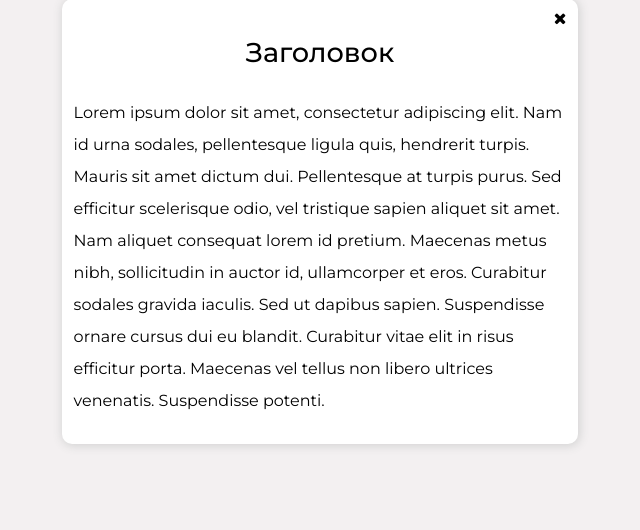
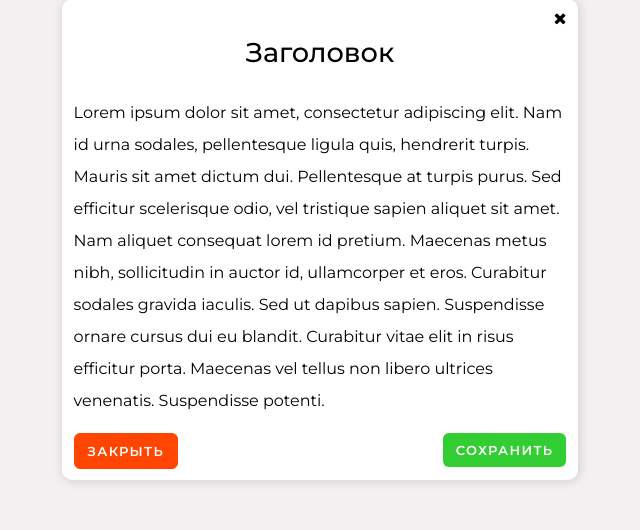
Before and after one commit to Sergisa/WebTrain, a PHP site: page / in a window 1280 px wide. Shown: the part 25-555 px from the top of the page, without its empty margins (320-960 px from the left). Run offline with PHP 8.4, Linux system fonts and the light colour scheme; some libraries are stand-ins or nearby versions.

Commit message:
Дизайн кнопок

```diff
--- a/card.css
+++ b/card.css
@@ -18,3 +18,37 @@
     float: right;
     cursor: pointer;
 }
+.card .action{
+    cursor: pointer;
+    outline: none;
+    padding: 1em;
+    border-radius: 6px;
+    font-size: 13px;
+    line-height: 8px;
+    font-family: 'Montserrat';
+    letter-spacing: .1em;
+    font-weight: 600;
+    text-transform: uppercase;
+}
+.card .action.red{
+    background: orangered;
+    border: 1px solid orangered;
+    color: white;
+}
+.card .action.green{
+    background: limegreen;
+    border: limegreen;
+    color: white;
+}
+
+.card .action.red:active{
+    background: indianred;
+    border: 1px solid indianred;
+}
+.card .action.green:active{
+    background: green;
+    border: green;
+}
+.card .action:last-child{
+    float: right;
+}
--- a/index.html
+++ b/index.html
@@ -23,6 +23,8 @@
 			<p>
 				Lorem ipsum dolor sit amet, consectetur adipiscing elit. Nam id urna sodales, pellentesque ligula quis, hendrerit turpis. Mauris sit amet dictum dui. Pellentesque at turpis purus. Sed efficitur scelerisque odio, vel tristique sapien aliquet sit amet. Nam aliquet consequat lorem id pretium. Maecenas metus nibh, sollicitudin in auctor id, ullamcorper et eros. Curabitur sodales gravida iaculis. Sed ut dapibus sapien. Suspendisse ornare cursus dui eu blandit. Curabitur vitae elit in risus efficitur porta. Maecenas vel tellus non libero ultrices venenatis. Suspendisse potenti.
 			</p>
+			<button class="action red">Закрыть</button>
+			<button class="action green">Сохранить</button>
 		</div>
     </body>
 </html>
```
